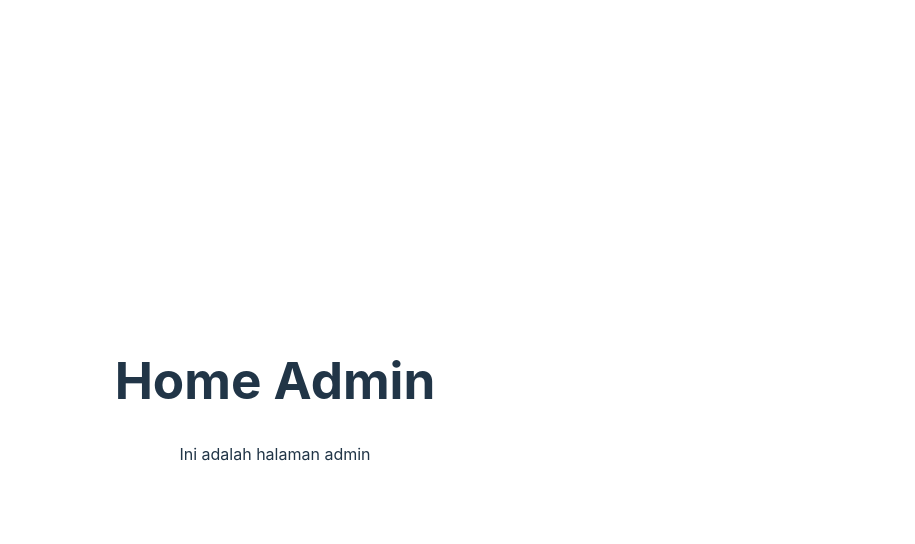
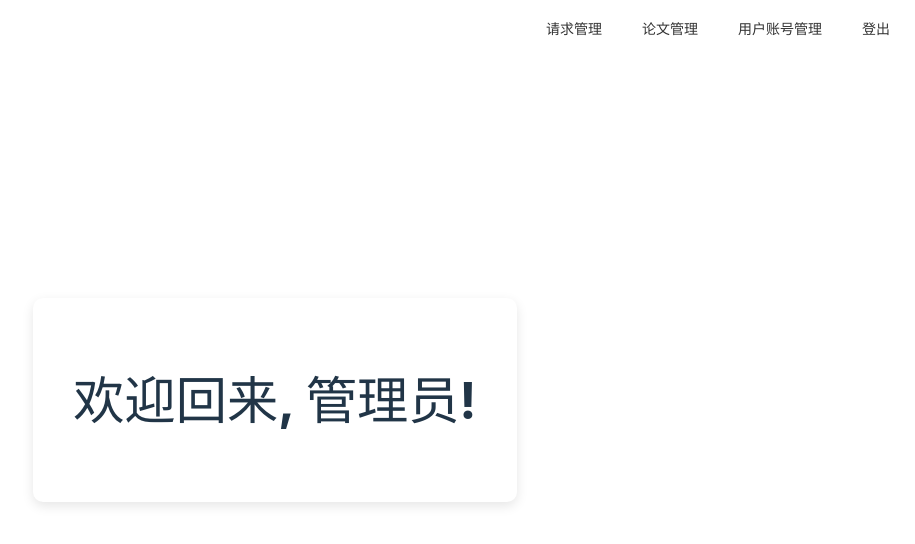
Before and after one commit to 7kax/SEProject, a Vue app: page /admin in a window 1280 px wide. Shown: the top 544 px of the page, without its empty margins (365-1280 px from the left). Built offline with nearby package versions, Linux system fonts and the light colour scheme; sample sign-in values are in the browser's storage.

Commit message:
更新管理员主页

```diff
--- a/src/views/HomeAdmin.vue
+++ b/src/views/HomeAdmin.vue
@@ -1,10 +1,108 @@
 <template>
-    <div>
-        <h1>Home Admin</h1>
-        <p>Ini adalah halaman admin</p>
+  <div class="home-container">
+    <h1>欢迎回来, 管理员!</h1>
+
+    <div class="top-nav">
+      <button @click="redirectToRequest" class="nav-button">请求管理</button>
+      <button @click="" class="nav-button">论文管理</button>
+      <button @click="redirectToProfileList" class="nav-button">用户账号管理</button>
+      <button @click="logout" class="logout-button">登出</button>
     </div>
+
+  </div>
 </template>
 
-<script lang="ts" setup></script>
+<script lang="ts" setup>
+import { computed } from 'vue';
+import { useAuthStore } from '@/stores/auth';
 
-<style scoped></style>
+const authStore = useAuthStore();
+const admin = computed(() => authStore.user);
+
+const logout = () => {
+  authStore.logout();
+  window.location.href = '/login';
+};
+
+const redirectToProfileList = () => {
+  window.location.href = '/admin/user';
+};
+
+const redirectToRequest = () => {
+  window.location.href = '/admin/request'
+};
+</script>
+
+<style scoped>
+/* General Page Styling */
+body {
+  font-family: 'Roboto', sans-serif;
+  background-color: #f5f5f5;
+  margin: 0;
+  padding: 0;
+  display: flex;
+  justify-content: center;
+  align-items: center;
+  height: 100vh;
+}
+
+/* Top Right Navigation Styling */
+.top-nav {
+  position: absolute;
+  top: 10px;
+  right: 10px;
+  display: flex;
+  gap: 10px;
+}
+
+/* Button Styling for Nav Buttons with Grey Color */
+.nav-button {
+  background-color: white; /* Light grey background */
+  color: #333; /* Darker grey text */
+  border: none;
+  padding: 8px 15px;
+  cursor: pointer;
+  border-radius: 5px;
+  font-size: 14px;
+  transition: background-color 0.3s ease;
+  display: flex;
+  align-items: center;
+}
+
+.nav-button:hover {
+  background-color: #ddd; /* Darker grey on hover */
+}
+
+.nav-button .dropdown-arrow {
+  margin-left: 5px;
+  font-size: 12px;
+  color: #333; /* Matching text color */
+}
+
+/* Custom Styling for Logout Button */
+.logout-button {
+  background-color: white;
+  color: #333;
+  border: none;
+  padding: 8px 15px;
+  cursor: pointer;
+  border-radius: 5px;
+  font-size: 14px;
+  transition: background-color 0.3s ease, color 0.3s ease;
+}
+
+.logout-button:hover {
+  background-color: #888888;
+  color: white; /* White text on hover */
+}
+
+
+/* Main Container Styling */
+.home-container {
+  text-align: center;
+  padding: 40px;
+  background-color: white;
+  border-radius: 10px;
+  box-shadow: 0 4px 12px rgba(0, 0, 0, 0.1);
+}
+</style>
```
